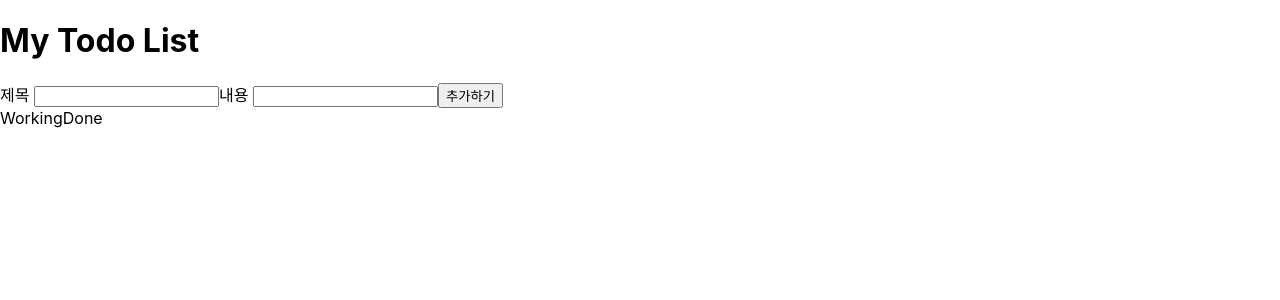
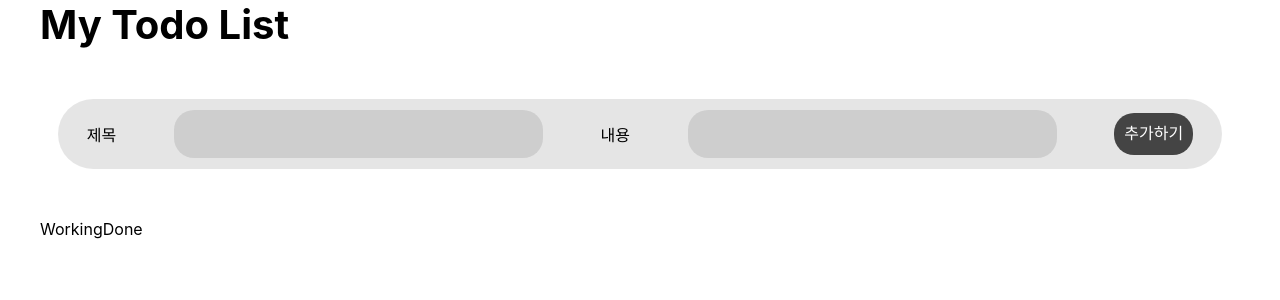
Before and after one commit to youjunho613/to-do-list, a React (Create React App) app: page / in a window 1280 px wide. Shown: the top 300 px of the page. Built offline with nearby package versions, Linux system fonts and the light colour scheme.

Commit message:
design. render page css update

```diff
--- a/src/App.css
+++ b/src/App.css
@@ -1,38 +1,81 @@
-.App {
-  text-align: center;
+* {
+  margin: 0;
+  padding: 0;
 }
 
-.App-logo {
-  height: 40vmin;
-  pointer-events: none;
+:root {
+  --color-white: rgb(255, 255, 255);
+  --color-gray1: rgb(0, 0, 0, 0.1);
+  --color-gray2: rgb(0, 0, 0, 0.2);
+  --color-gray4: rgb(0, 0, 0, 0.4);
+  --color-gray7: rgb(0, 0, 0, 0.7);
+  --color-black: rgb(0, 0, 0);
 }
 
-@media (prefers-reduced-motion: no-preference) {
-  .App-logo {
-    animation: App-logo-spin infinite 20s linear;
-  }
+.html-style {
+  max-width: 1200px;
+  min-width: 800px;
+
+  margin: 0 auto;
 }
 
-.App-header {
-  background-color: #282c34;
-  min-height: 100vh;
-  display: flex;
-  flex-direction: column;
-  align-items: center;
-  justify-content: center;
-  font-size: calc(10px + 2vmin);
-  color: white;
+.body-title {
+  font-size: 2.5rem;
 }
 
-.App-link {
-  color: #61dafb;
+.write-form {
+  width: 97%;
+  height: 70px;
+
+  display: flex;
+  justify-content: space-around;
+  align-items: center;
+
+  margin: 50px auto;
+
+  background-color: var(--color-gray1);
+  border-radius: 35px;
 }
 
-@keyframes App-logo-spin {
-  from {
-    transform: rotate(0deg);
-  }
-  to {
-    transform: rotate(360deg);
-  }
+.write-label {
+  font-size: 1.7rem;
 }
+
+.write-input {
+  width: 30%;
+
+  outline: none;
+  background-color: var(--color-gray1);
+  border: 0;
+  border-radius: 20px;
+
+  padding: 10px;
+
+  font-size: 1.5rem;
+}
+
+.write-input:focus {
+  background-color: var(--color-gray2);
+}
+
+.write-form button {
+  height: 60%;
+
+  padding: 10px;
+
+  background-color: var(--color-gray7);
+  border: 0;
+  border-radius: 20px;
+
+  font-size: 1rem;
+  line-height: 1rem;
+  color: var(--color-white);
+
+  cursor: pointer;
+}
+
+.write-form button:hover {
+  background-color: var(--color-gray2);
+  color: var(--color-black);
+  transition: 0.7s;
+}
```
